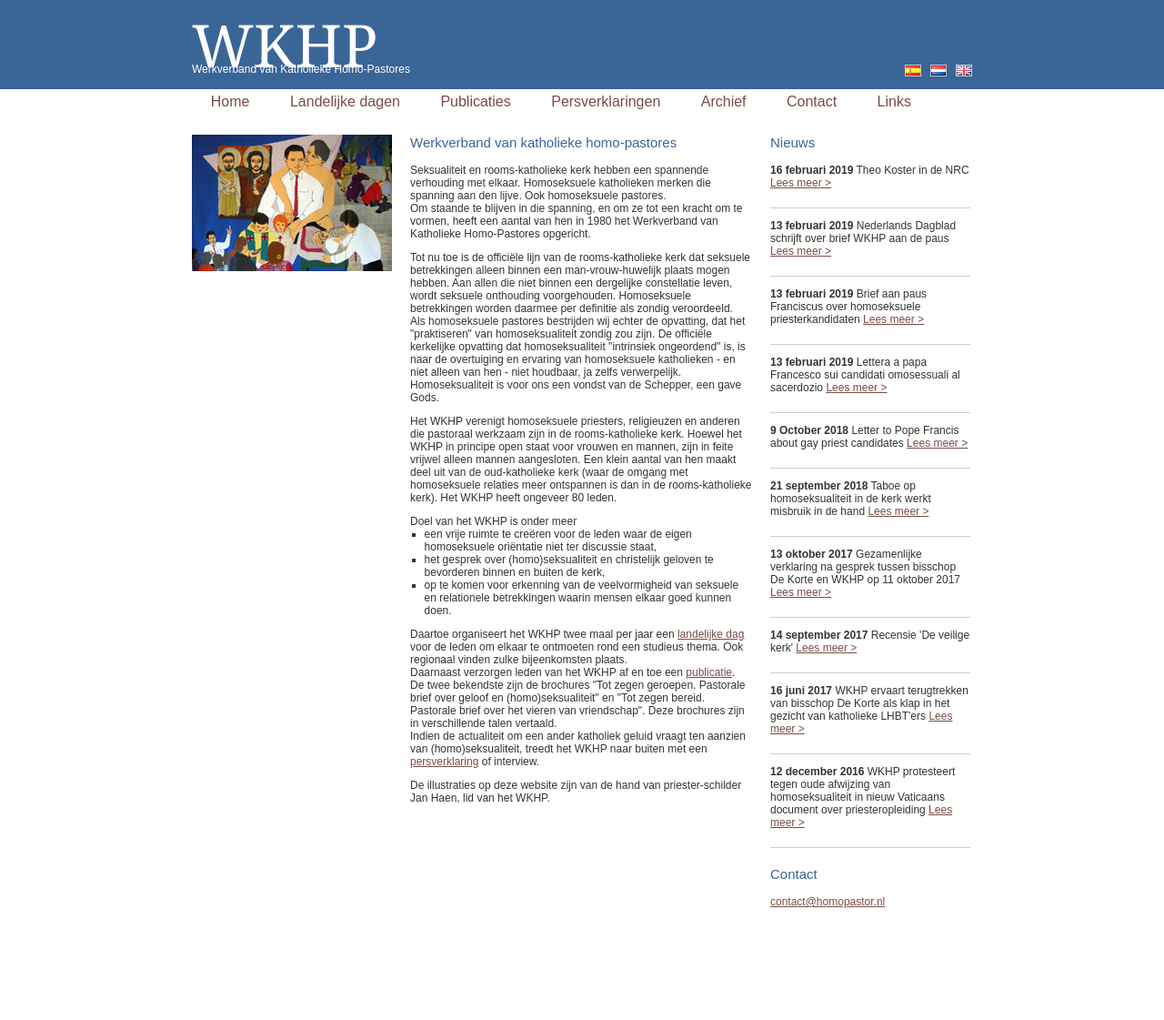
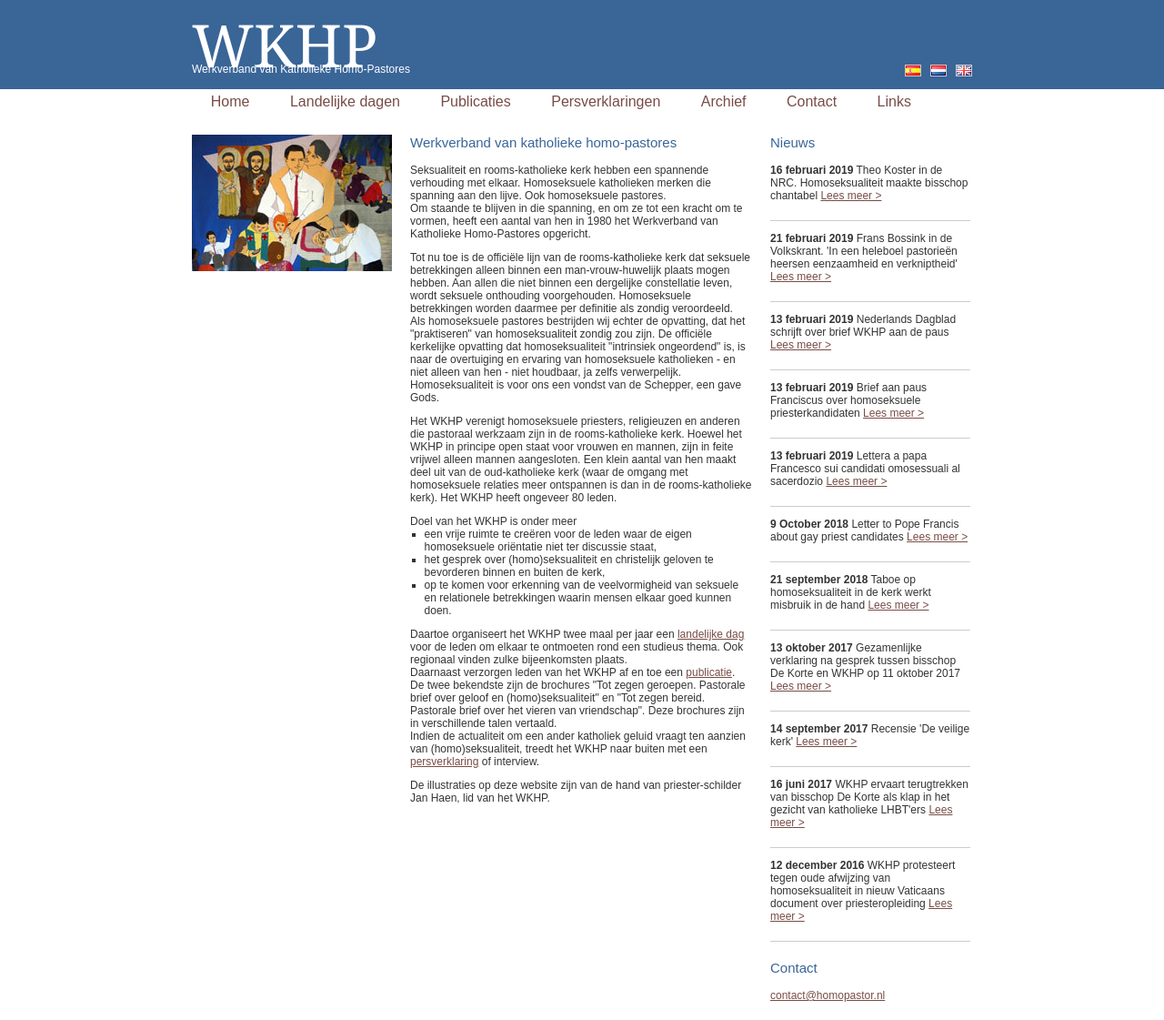
Before and after one commit to homopastor/homopastor, a Jekyll site: the page built from index.html, in a window 1280 px wide. Shown: the whole page at 91% size. Built offline with Jekyll 4.4.1, drawn with Linux system fonts in a browser that asks for light colours; before the commit the page ends 1018 px from its top, so only the background shows below that.

Commit message:
Update news.yml

```diff
--- a/_data/news.yml
+++ b/_data/news.yml
@@ -1,9 +1,15 @@
 
 - date: 16 februari 2019
-  title: Theo Koster in de NRC
+  title: Theo Koster in de NRC. Homoseksualiteit maakte bisschop chantabel
   fulllink: https://www.nrc.nl/nieuws/2019/02/16/homoseksualiteit-maakte-bisschop-chantabel-a3654297
   text:
   linktext: Theo Koster in de NRC
+
+- date: 21 februari 2019
+  title: Frans Bossink in de Volkskrant. 'In een heleboel pastorieën heersen eenzaamheid en verkniptheid'
+  fulllink: https://www.volkskrant.nl/es-ba50bafc
+  text:
+  linktext: Frans Bossink in de Volkskrant
 
 - date: 13 februari 2019
   title: Nederlands Dagblad schrijft over brief WKHP aan de paus
```
